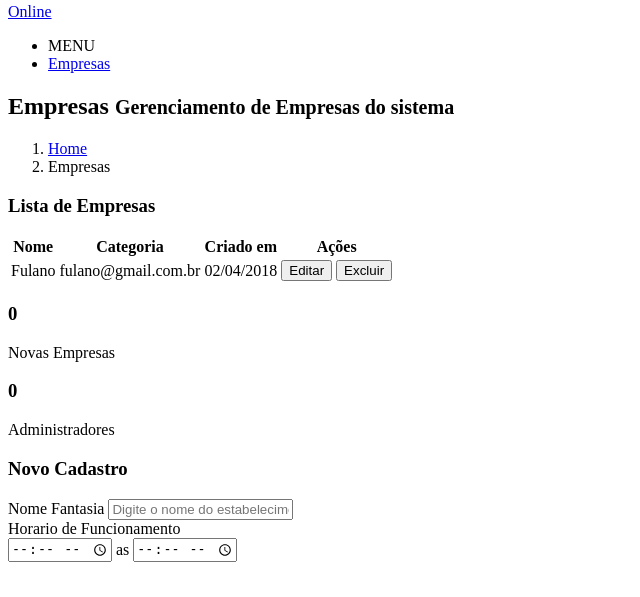
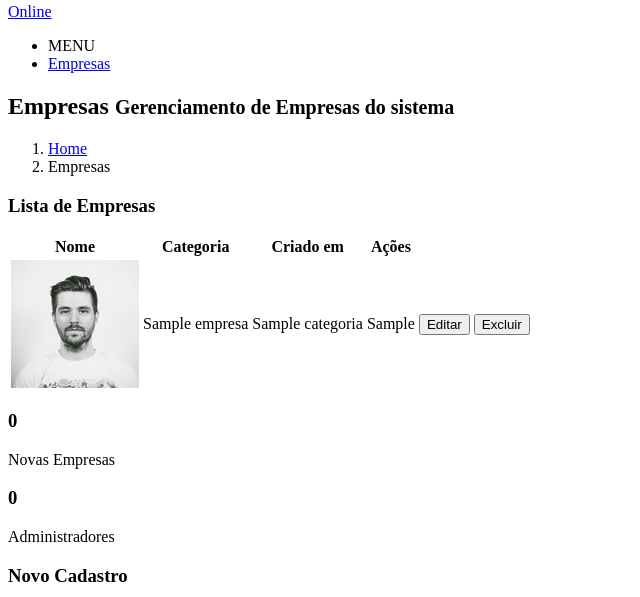
Before and after one commit to Raynder/AppGarcon, a PHP site: the page made by App/Views/painel/inicio.php in a window 1280 px wide. Shown: the part 912-1509 px from the top of the page, without its empty margins (0-640 px from the left). Run offline with PHP 8.4, Linux system fonts and the light colour scheme; the template is opened without the code that fills it: most values are stand-ins (such as "Sample title", 1, 10 or a date in 2020); some libraries are stand-ins or nearby versions.

Commit message:
funcionando

```diff
--- a/App/Controllers/Painel.php
+++ b/App/Controllers/Painel.php
@@ -11,7 +11,7 @@
      public function index(){
         $empresas = $this->empresa->select();
 
-        $this->view('painel/inicio', $empresas);
+        $this->view('painel/inicio', ['empresas' => $empresas]);
      }
 
      public function cadastrar(){
@@ -25,7 +25,7 @@
                 "hr_inicio" => $_POST['hr_inicio'],
                 "hr_fim" => $_POST['hr_fim'],
                 "categoria" => $_POST['categoria'],
-                "criado_em" => date('d/m/Y H:i')
+                "criado_em" => date('Y-m-d H:i:d')
             );
             if($this->empresa->cadastrar_empresa($dados)){
                 if(rename($imageTemp, $image)){
--- a/App/Models/Empresas.php
+++ b/App/Models/Empresas.php
@@ -26,7 +26,7 @@
         }
 
         public function select($array = array(), $lista = []){
-            $this->db->selectAnd("empresas", $array, $lista);
+            return $this->db->selectAnd("empresas", $array, $lista);
         }
 
         // public function login($dados = array()){
--- a/App/Views/painel/inicio.php
+++ b/App/Views/painel/inicio.php
@@ -139,16 +139,42 @@
                 </thead>
                 <tbody>
 
-                  <tr>
-                    <!-- <td><img src="<?=URL?>dist/img/user1-128x128.jpg" alt="User Image" class="img-circle img-sm"></td> -->
-                    <td>Fulano</td>
-                    <td>fulano@gmail.com.br</td>
-                    <td>02/04/2018</td>
+                <?php
+                  if(!isset($dados['empresas']['id'])){
+                    foreach($dados['empresas'] as $empresa){
+                      ?>
+                      <tr>
+                        <!-- <td><img src="<?=URL?>dist/img/user1-128x128.jpg" alt="User Image" class="img-circle img-sm"></td> -->
+                        <td><?=$empresa['nome']?></td>
+                        <td><?=explode(",",$empresa['categoria'])[0]?></td>
+                        <td><?=$empresa['criado_em']?></td>
+                        <td>
+                          <button type="button" class="btn btn-primary btn-xs btn-flat">Editar</button>
+                          <button type="button" class="btn btn-danger btn-xs btn-flat">Excluir</button>
+                        </td>
+                      </tr>
+
+                      <?
+                    }
+                  }
+                  else{
+                    ?>
+                    <tr>
+                    <td>
+                      <img src="<?=URL?>dist/img/user1-128x128.jpg" alt="User Image" class="img-circle img-sm">
+                    </td>
+                    <td><?=$dados['empresas']['nome']?></td>
+                    <td><?=explode(",",$dados['empresas']['categoria'])[0]?></td>
+                    <td><?=$dados['empresas']['criado_em']?></td>
                     <td>
                       <button type="button" class="btn btn-primary btn-xs btn-flat">Editar</button>
                       <button type="button" class="btn btn-danger btn-xs btn-flat">Excluir</button>
                     </td>
                   </tr>
+                  <?
+                  }
+                ?>
+
                   <!--
 
                   <tr>
```
Also changed, not shown: App/Libraries/Database.php (+4 -5 lines).
